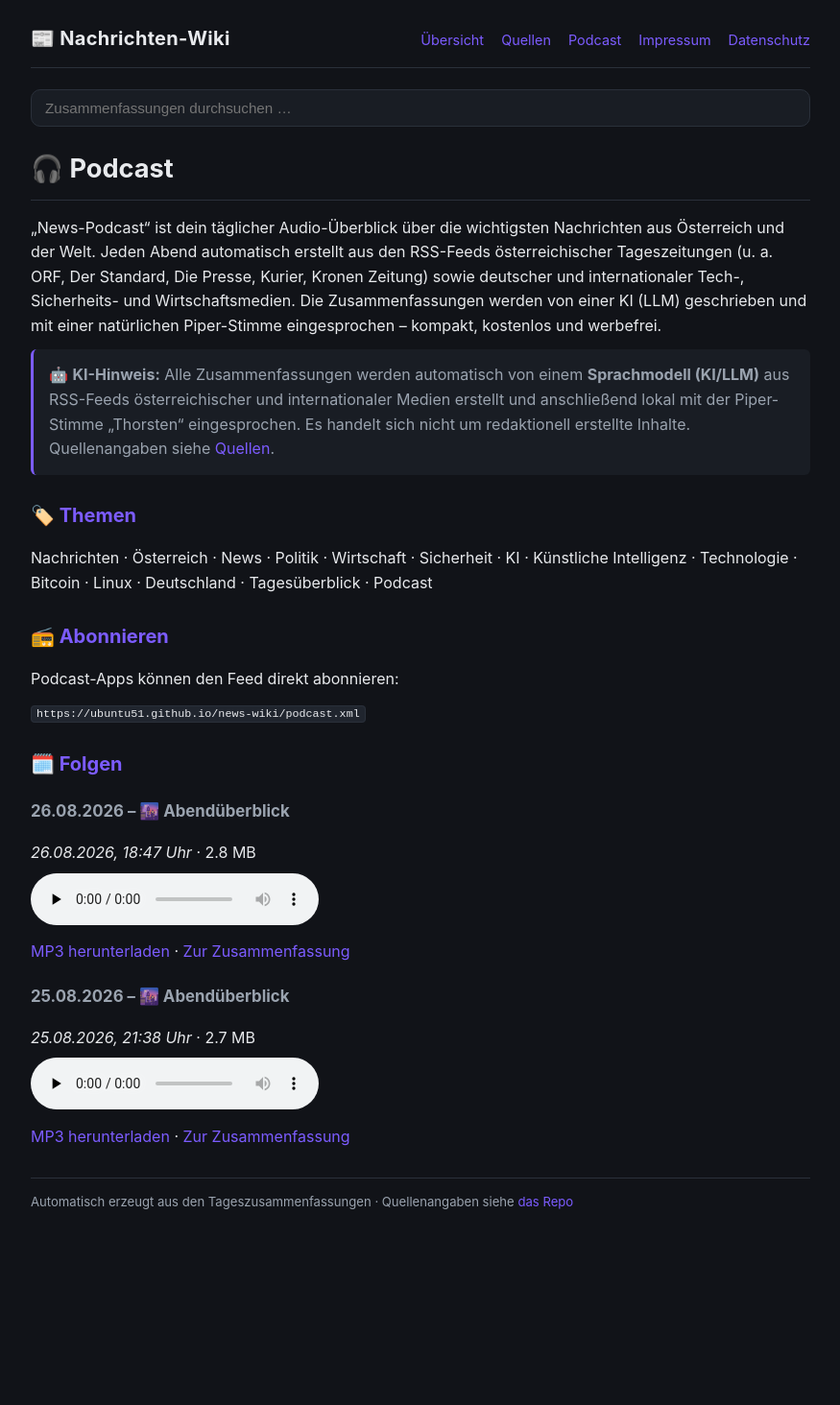
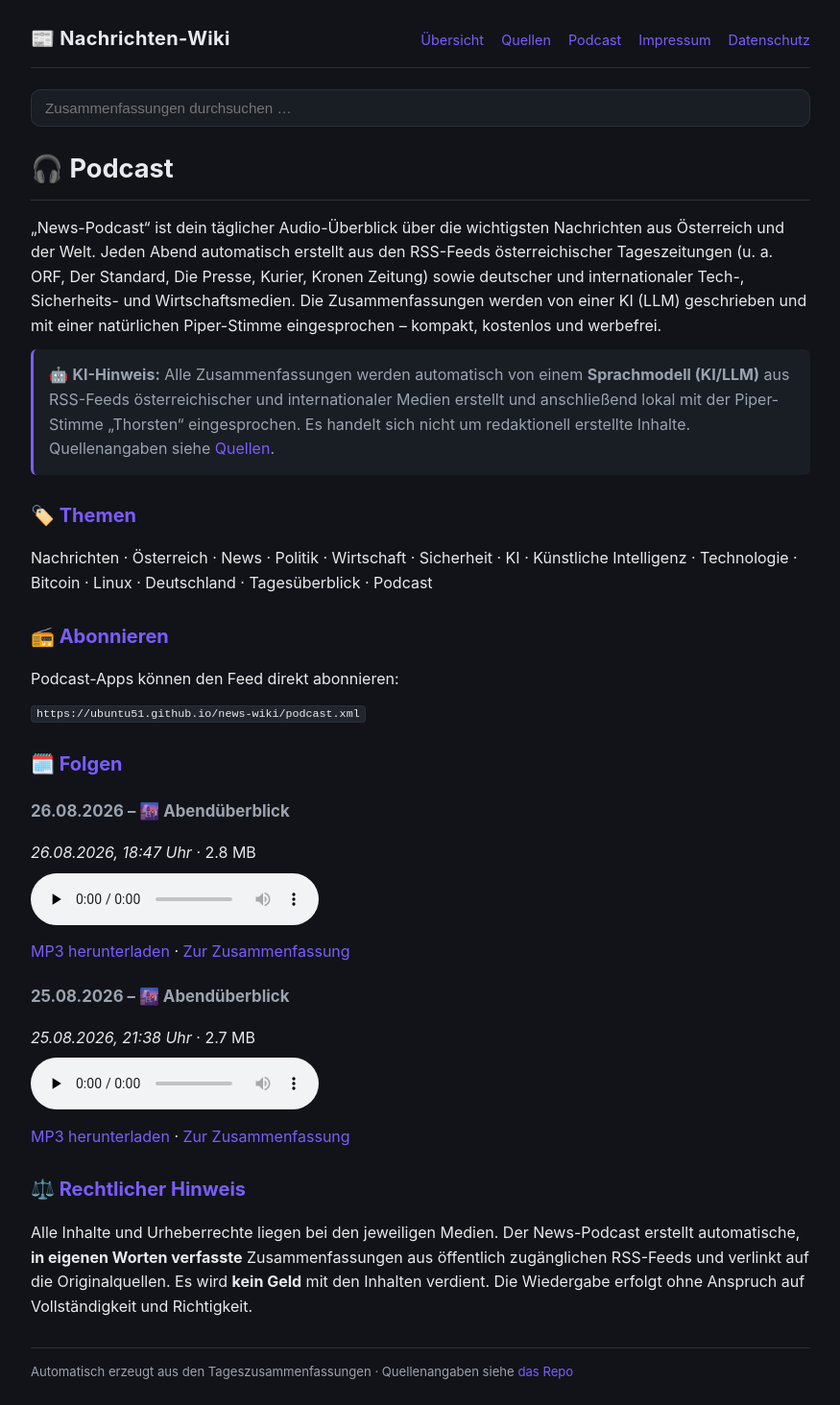
Before and after one commit to Ubuntu51/news-wiki, a Jekyll site: the page built from podcast.md, in a window 1280 px wide. Shown: the whole page at 96% size, without its empty margins (202-1077 px from the left). Built offline with Jekyll 4.4.1, drawn with Linux system fonts in a browser that asks for light colours; before the commit the page ends 1287 px from its top, so only the background shows below that.

Commit message:
Podcast-Seite: Urheberrechts-Hinweis ergänzt

```diff
--- a/podcast.md
+++ b/podcast.md
@@ -42,3 +42,12 @@ Podcast-Apps können den Feed direkt abonnieren:
 <audio controls preload="none" src="https://ubuntu51.github.io/news-wiki/2026/08/2026-08-25_21-38.mp3"></audio>
 
 [MP3 herunterladen](https://ubuntu51.github.io/news-wiki/2026/08/2026-08-25_21-38.mp3) · [Zur Zusammenfassung](https://ubuntu51.github.io/news-wiki/2026/08/2026-08-25_21-38.html)
+
+## ⚖️ Rechtlicher Hinweis
+
+Alle Inhalte und Urheberrechte liegen bei den jeweiligen Medien. Der
+News-Podcast erstellt automatische, **in eigenen Worten verfasste**
+Zusammenfassungen aus öffentlich zugänglichen RSS-Feeds und verlinkt
+auf die Originalquellen. Es wird **kein Geld** mit den Inhalten
+verdient. Die Wiedergabe erfolgt ohne Anspruch auf Vollständigkeit
+und Richtigkeit.
```
